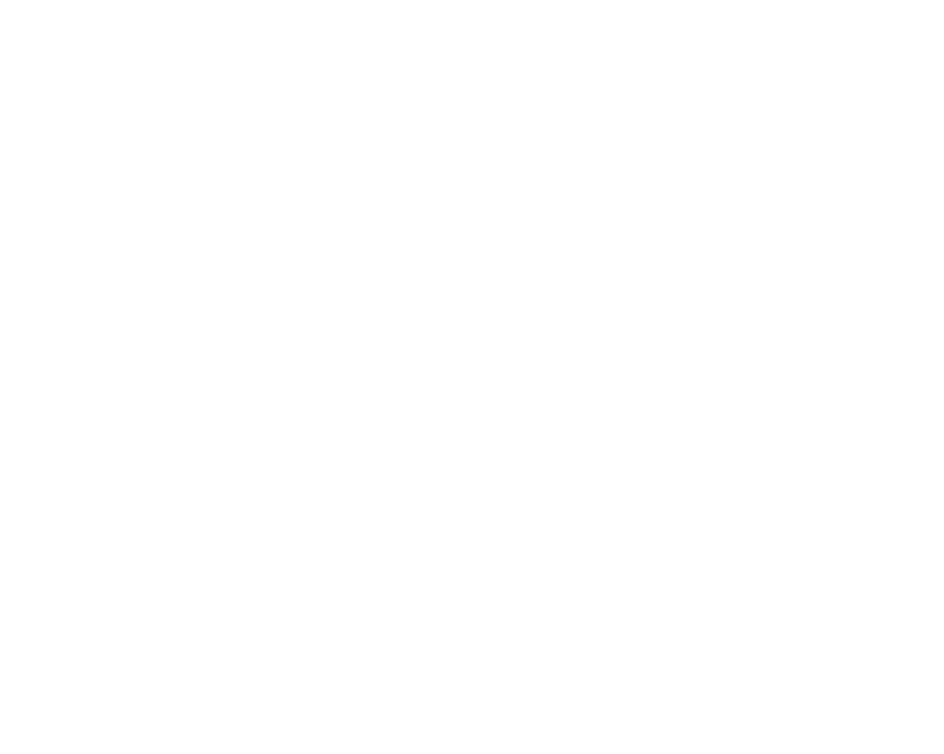
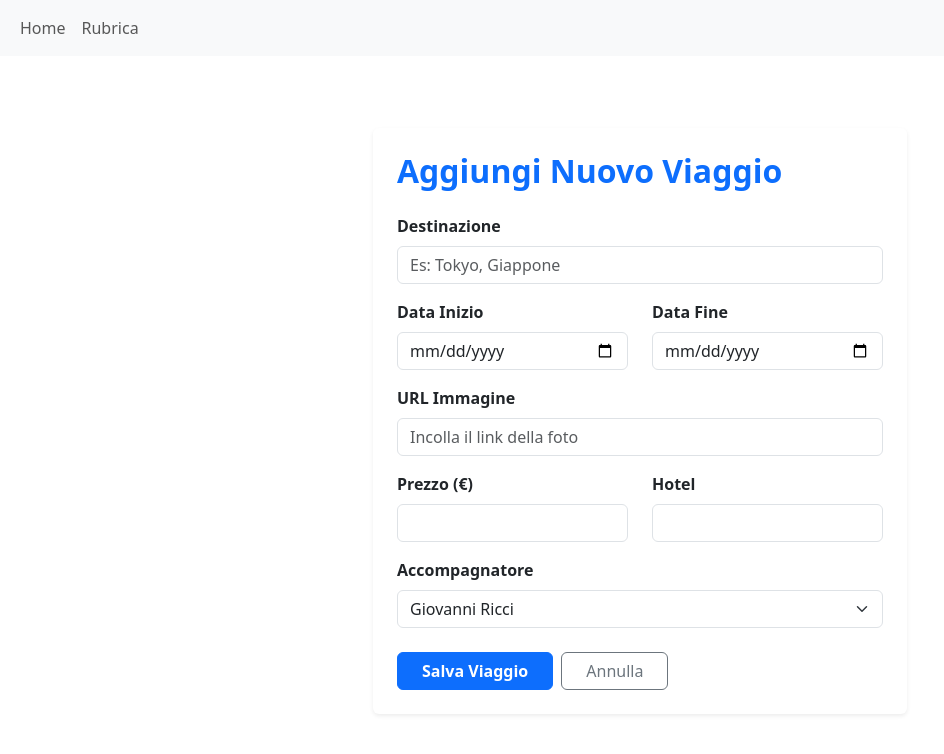
Before and after one commit to MhZ9191/soft-skill-project, a React (Vite) app: page /add-travel in a window 1280 px wide. Before the commit this address had no page. Shown: the top 754 px of the page, without its empty margins (0-944 px from the left). Built offline with nearby package versions, Linux system fonts and the light colour scheme.

Commit message:
add + Nuovo Viaggio

```diff
--- a/package.json
+++ b/package.json
@@ -14,7 +14,8 @@
     "bootstrap-icons": "^1.13.1",
     "react": "^19.2.4",
     "react-dom": "^19.2.4",
-    "react-router": "^7.13.1"
+    "react-router": "^7.13.1",
+    "react-router-dom": "^7.13.2"
   },
   "devDependencies": {
     "@eslint/js": "^9.39.4",
--- a/src/App.jsx
+++ b/src/App.jsx
@@ -3,6 +3,7 @@
 import TravelerDetailPage from "./pages/TravelerDetailPage";
 import TravelDetailPage from "./pages/TravelDetailPage";
 import AddressBookPage from "./pages/AddressBookPage";
+import AddTravel from "./components/AddTravel";
 import DefaultLayout from "./layouts/DefaultLayout";
 import { NewTravProvider } from "./contexts/newtravelerContext";
 import "bootstrap-icons/font/bootstrap-icons.css";
@@ -29,6 +30,7 @@
             <Route path="/address-book" element={<AddressBookPage />} />
             <Route path="/traveldetail/:id" element={<TravelDetailPage />} />
             <Route path="/traveler/:id" element={<TravelerDetailPage />} />
+            <Route path="/add-travel" element={<AddTravel />} />
           </Route>
         </Routes>
       </BrowserRouter>
--- a/src/components/AddTravel.jsx
+++ b/src/components/AddTravel.jsx
@@ -1,13 +1,17 @@
 import { useState } from "react";
 import { companions } from "../data/data";
 import { useNewTrav } from "../contexts/newtravelerContext";
+import { useNavigate } from "react-router-dom"; // Importiamo il navigatore
+
 export default function AddTravel() {
   const { createIdTravel, setViaggi, viaggi } = useNewTrav();
+  const navigate = useNavigate(); // Inizializziamo il navigatore
+
   const initData = {
     to: "",
     start: "",
     end: "",
-    image: "",
+    image: "", // Questo campo raccoglierà l'URL dell'immagine
     price: "",
     companion: companions[0] || "",
     hotel: "",
@@ -26,83 +30,161 @@
   const submitNewTravel = (e) => {
     e.preventDefault();
     let newIdTravel = createIdTravel() + 1;
+
+    // Aggiungiamo il nuovo viaggio allo stato globale
     setViaggi([...viaggi, { ...fields, id: newIdTravel, travelers: [] }]);
+
+    // Reset del form
     setFields(initData);
+
+    // TORNA ALLA HOME: dopo il salvataggio riportiamo l'utente alla lista
+    navigate("/");
   };
 
   return (
-    <main>
-      <section>
-        <div>
-          <fieldset>
-            <legend>Add New Travel</legend>
+    <main className="container py-5">
+      <section className="row justify-content-center">
+        <div className="col-12 col-md-8 col-lg-6">
+          <div className="card shadow-sm border-0 p-4">
+            <h2 className="fw-bold text-primary mb-4">
+              Aggiungi Nuovo Viaggio
+            </h2>
+
             <form onSubmit={submitNewTravel}>
-              <label htmlFor="to">Destination</label>
+              {/* Destinazione */}
+              <div className="mb-3">
+                <label htmlFor="destination" className="form-label fw-semibold">
+                  Destinazione
+                </label>
                 <input
                   type="text"
+                  className="form-control"
                   id="destination"
                   name="to"
+                  placeholder="Es: Tokyo, Giappone"
                   onChange={handleFields}
                   value={fields.to}
+                  required
                 />
-              <label htmlFor="start">Start</label>
+              </div>
+
+              <div className="row">
+                {/* Data Inizio */}
+                <div className="col-md-6 mb-3">
+                  <label htmlFor="start" className="form-label fw-semibold">
+                    Data Inizio
+                  </label>
                   <input
                     type="date"
+                    className="form-control"
                     name="start"
                     id="start"
                     onChange={handleFields}
                     value={fields.start}
+                    required
                   />
-              <label htmlFor="end">End</label>
+                </div>
+                {/* Data Fine */}
+                <div className="col-md-6 mb-3">
+                  <label htmlFor="end" className="form-label fw-semibold">
+                    Data Fine
+                  </label>
                   <input
                     type="date"
+                    className="form-control"
                     id="end"
                     name="end"
                     onChange={handleFields}
                     value={fields.end}
+                    required
                   />
-              <label htmlFor="image">Image</label>
+                </div>
+              </div>
+
+              {/* URL Immagine */}
+              <div className="mb-3">
+                <label htmlFor="image" className="form-label fw-semibold">
+                  URL Immagine
+                </label>
                 <input
                   type="text"
+                  className="form-control"
                   name="image"
                   id="image"
+                  placeholder="Incolla il link della foto"
                   onChange={handleFields}
                   value={fields.image}
                 />
-              <label htmlFor="price">Price</label>
+              </div>
+
+              <div className="row">
+                {/* Prezzo */}
+                <div className="col-md-6 mb-3">
+                  <label htmlFor="price" className="form-label fw-semibold">
+                    Prezzo (€)
+                  </label>
                   <input
                     type="number"
+                    className="form-control"
                     name="price"
                     id="price"
                     onChange={handleFields}
                     value={fields.price}
+                    required
                   />
-              <label htmlFor="companion">Companion</label>
+                </div>
+                {/* Hotel */}
+                <div className="col-md-6 mb-3">
+                  <label htmlFor="hotel" className="form-label fw-semibold">
+                    Hotel
+                  </label>
+                  <input
+                    type="text"
+                    className="form-control"
+                    id="hotel"
+                    name="hotel"
+                    onChange={handleFields}
+                    value={fields.hotel}
+                    required
+                  />
+                </div>
+              </div>
+
+              {/* Accompagnatore */}
+              <div className="mb-4">
+                <label htmlFor="companion" className="form-label fw-semibold">
+                  Accompagnatore
+                </label>
                 <select
+                  className="form-select"
                   onChange={handleFields}
                   id="companion"
                   name="companion"
                   value={fields.companion}
                 >
-                {companions.map((el, i) => {
-                  return (
+                  {companions.map((el, i) => (
                     <option key={i} value={el}>
                       {el}
                     </option>
-                  );
-                })}
+                  ))}
                 </select>
-              <label htmlFor="hotel">hotel</label>
-              <input
-                type="text"
-                id="hotel"
-                name="hotel"
-                onChange={handleFields}
-                value={fields.hotel}
-              />
-              <button>Send</button>
+              </div>
+
+              {/* Pulsanti */}
+              <div className="d-flex gap-2">
+                <button type="submit" className="btn btn-primary px-4 fw-bold">
+                  Salva Viaggio
+                </button>
+                <button
+                  type="button"
+                  className="btn btn-outline-secondary px-4"
+                  onClick={() => navigate("/")}
+                >
+                  Annulla
+                </button>
+              </div>
             </form>
-          </fieldset>
+          </div>
         </div>
       </section>
     </main>
--- a/src/pages/HomePage.jsx
+++ b/src/pages/HomePage.jsx
@@ -1,3 +1,4 @@
+import { Link } from "react-router-dom";
 import { travels } from "../data/data";
 
 export default function HomePage() {
@@ -17,9 +18,12 @@
             partecipanti.
           </p>
         </div>
-        <button className="btn btn-success rounded-pill px-4 shadow-sm">
+        <Link
+          to="/add-travel"
+          className="btn btn-success rounded-pill px-4 shadow-sm"
+        >
           <i className="bi bi-plus-lg me-2"></i> Nuovo Viaggio
-        </button>
+        </Link>
       </header>
 
       {/* Griglia Viaggi */}
```
Also changed, not shown: 1 other file (tests, documents, lock files or other folders). Lines whose indentation alone changed are shown as unchanged.
